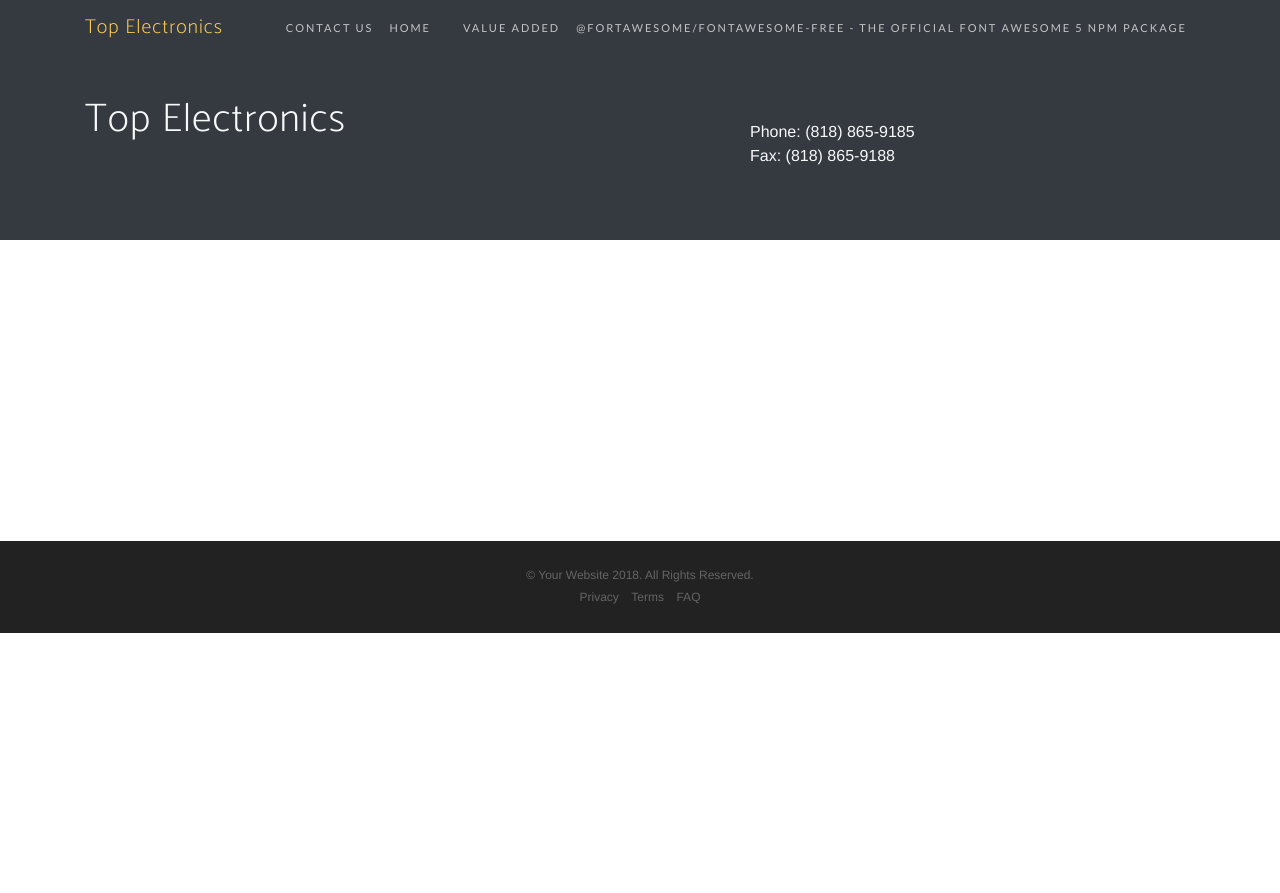
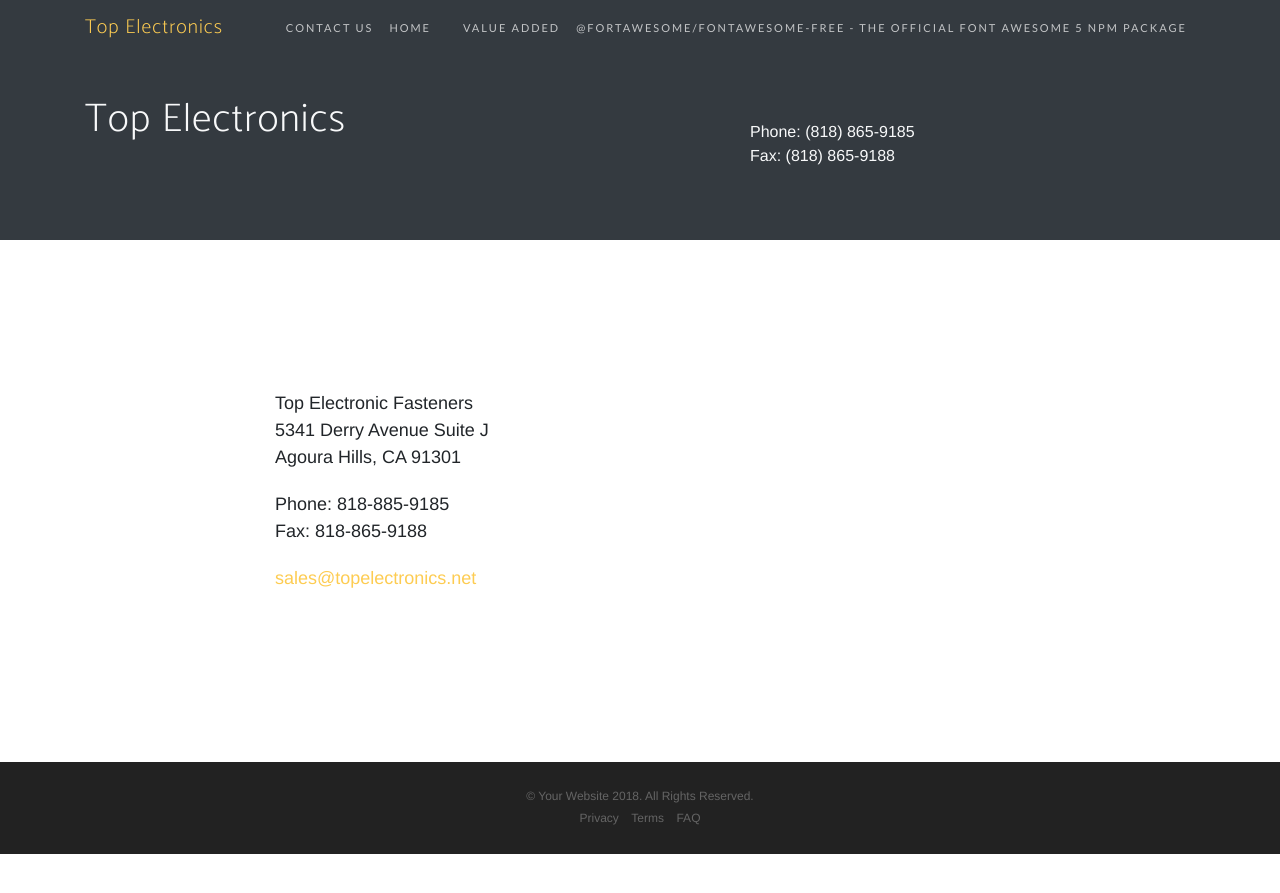
Before and after one commit to topelectronicsfasteners/topelectronicsfasteners.github.io, a Jekyll site: the page built from contact.md, in a window 1280 px wide. Shown: the top 893 px of the page. Built offline with Jekyll 4.4.1, drawn with Linux system fonts in a browser that asks for light colours; some web fonts are replaced.

Commit message:
Update from Forestry.io - Updated contact.md

```diff
--- a/contact.md
+++ b/contact.md
@@ -3,3 +3,11 @@
 layout: contact
 
 ---
+Top Electronic Fasteners
+5341 Derry Avenue Suite J
+Agoura Hills, CA 91301
+
+Phone: 818-885-9185
+Fax: 818-865-9188
+
+<a href="sales@topelectronics.net">sales@topelectronics.net</a>
```
